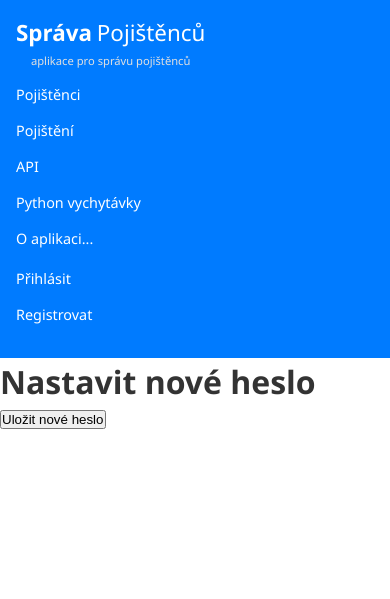
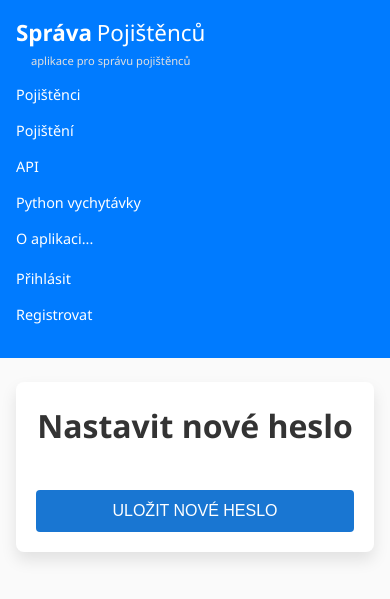
Before and after one commit to HonzaVanek/evidence_webapp, a Django app: page /reset/1/1/ in a window 390 px wide. Shown: the top 599 px of the page. Run offline with Django 4.2, Linux system fonts and the light colour scheme.

Commit message:
css to password reset files

```diff
--- a/pojistenci/static/pojistenci/login.css
+++ b/pojistenci/static/pojistenci/login.css
@@ -17,6 +17,7 @@
     width: 100%;
     margin: 0 auto 30px;
     margin-top: 15px;
+
 
 
     /* Vzhled bloku */
--- /dev/null
+++ b/pojistenci/static/pojistenci/password_reset_confirm.css
@@ -0,0 +1,120 @@
+html {
+    background-color: #fafafa;
+}
+
+/* ===============================
+   Container
+   =============================== */
+.login-container {
+  width: min(450px, 92vw);
+  margin: 80px auto;
+  padding: 40px;
+  background: #ffffff;
+  box-shadow: 0 8px 16px rgba(0,0,0,0.1);
+  border-radius: 8px;
+}
+
+/* ===============================
+   Title
+   =============================== */
+.login-container h1 {
+  text-align: center;
+  margin-bottom: 30px;
+  color: #333;
+}
+
+/* ===============================
+   Form wrapper
+   =============================== */
+.password-reset-form {
+  margin-top: 10px;
+}
+
+/* Django form.as_p outputs <p> */
+.password-reset-form p {
+  margin-bottom: 18px;
+}
+
+/* ===============================
+   Labels
+   =============================== */
+.password-reset-form label {
+  display: block;
+  margin-bottom: 6px;
+  font-size: 0.9rem;
+  color: #444;
+}
+
+/* ===============================
+   Inputs
+   =============================== */
+.password-reset-form input[type="password"] {
+  width: 100%;
+  padding: 12px;
+  font-size: 16px;
+  border: 1px solid #ccc;
+  border-radius: 4px;
+  background: none;
+}
+
+/* Focus state */
+.password-reset-form input[type="password"]:focus {
+  border-color: #1976d2;
+  box-shadow: 0 0 0 3px rgba(25,118,210,0.15);
+  outline: none;
+}
+
+/* ===============================
+   Help text (password rules)
+   =============================== */
+.password-reset-form .helptext {
+  margin-top: 6px;
+  font-size: 0.8rem;
+  color: #666;
+  line-height: 1.4;
+}
+
+/* ===============================
+   Error messages
+   =============================== */
+.password-reset-form ul.errorlist {
+  list-style: none;
+  margin: 8px 0 0;
+  padding: 0;
+}
+
+.password-reset-form ul.errorlist li {
+  font-size: 1.1rem;
+  color: #b00020;
+}
+
+/* ===============================
+   Submit button
+   =============================== */
+.login-container .btn {
+  width: 100%;
+  margin-top: 10px;
+  padding: 12px;
+  background-color: #1976d2;
+  color: #ffffff;
+  border: none;
+  border-radius: 4px;
+  font-size: 1rem;
+  cursor: pointer;
+  transition: background-color 0.2s ease;
+  text-transform: uppercase;
+}
+
+.login-container .btn:hover {
+  background-color: #115293;
+}
+
+/* ===============================
+   Responsive
+   =============================== */
+@media (max-width: 480px) {
+  .login-container {
+    margin: 24px auto;
+    padding: 20px;
+  }
+}
--- a/pojistenci/templates/pojistenci/password_reset_complete.html
+++ b/pojistenci/templates/pojistenci/password_reset_complete.html
@@ -1,4 +1,6 @@
 {% extends "base.html" %}
+{% load static %}
+{% block style %}{% static "pojistenci/password_reset_complete.css" %}{% endblock style %}
 {% block title %}Hotovo{% endblock %}
 {% block content %}
 <div class="login-container">
--- a/pojistenci/templates/pojistenci/password_reset_confirm.html
+++ b/pojistenci/templates/pojistenci/password_reset_confirm.html
@@ -1,9 +1,12 @@
 {% extends "base.html" %}
+{% load static %}
+
 {% block title %}Nové heslo{% endblock %}
+{% block style %}{% static "pojistenci/password_reset_confirm.css" %}{% endblock style %}
 {% block content %}
 <div class="login-container">
   <h1>Nastavit nové heslo</h1>
-  <form method="post">
+  <form method="post" class="password-reset-form">
     {% csrf_token %}
     {{ form.as_p }}
     <button type="submit" class="btn">Uložit nové heslo</button>
--- a/pojistenci/templates/pojistenci/password_reset_done.html
+++ b/pojistenci/templates/pojistenci/password_reset_done.html
@@ -1,5 +1,7 @@
 {% extends "base.html" %}
+{% load static %}
 {% block title %}E-mail odeslán{% endblock %}
+{% block style %}{% static "pojistenci/password_reset_done.css" %}{% endblock style %}
 {% block content %}
 <div class="login-container">
   <h1>Zkontrolujte e-mail</h1>
--- a/pojistenci/templates/pojistenci/password_reset_form.html
+++ b/pojistenci/templates/pojistenci/password_reset_form.html
@@ -1,7 +1,8 @@
 {% extends "base.html" %}
+{% load static %}
 
 {% block title %}Obnova hesla{% endblock %}
-
+{% block style %}{% static "pojistenci/password_reset_form.css" %}{% endblock style %}
 {% block content %}
 
 <div class="login-container">
```
Also changed, not shown: pojistenci/static/pojistenci/password_reset_complete.css (added, +63 -0 lines), pojistenci/static/pojistenci/password_reset_done.css (added, +26 -0 lines), pojistenci/static/pojistenci/password_reset_form.css (added, +72 -0 lines).
